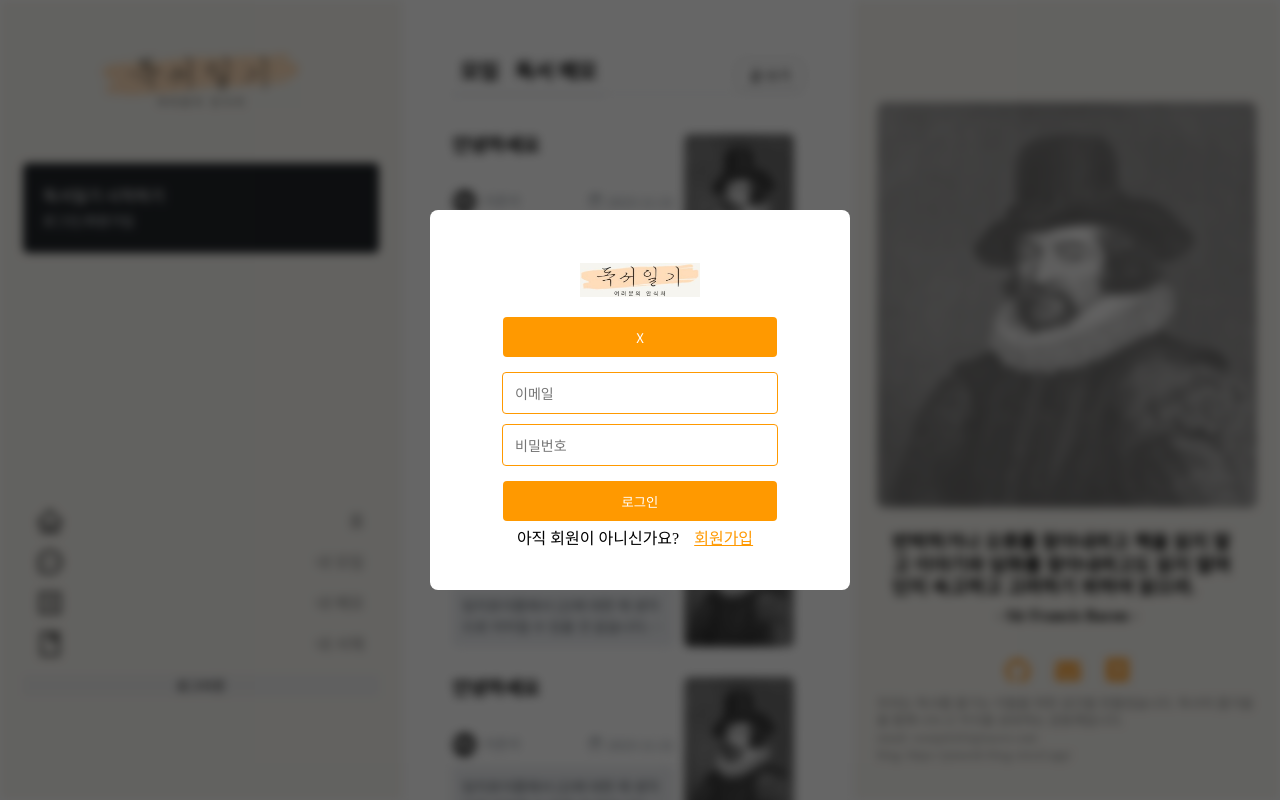
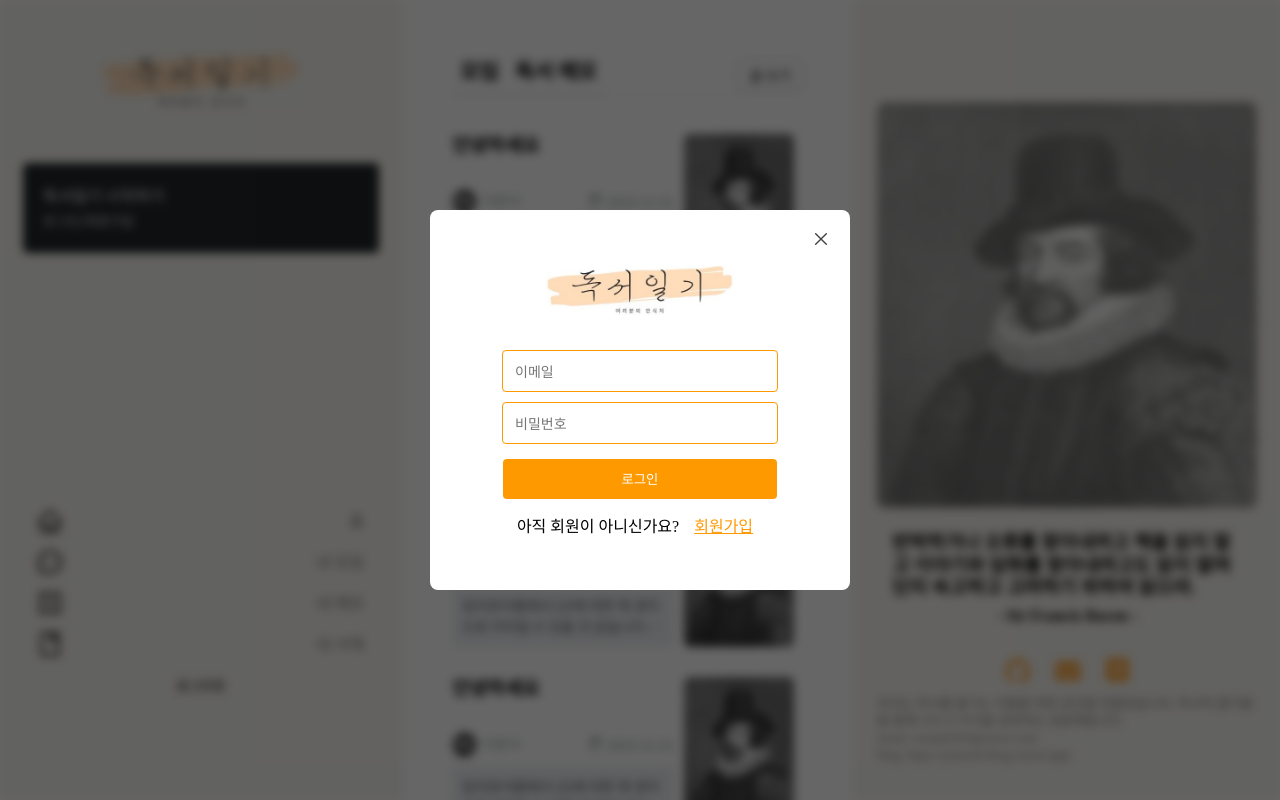
Before and after one commit to leeleeleeleejun/Book-Community, a React (Vite) app: page / in a window 1280 px wide. Shown: the top 800 px of the page. Built offline with nearby package versions, Linux system fonts and the light colour scheme.

Commit message:
Design: 로그인 모달창 UI 수정

```diff
--- /dev/null
+++ b/src/assets/CloseButton.tsx
@@ -0,0 +1,19 @@
+const CloseButton = () => {
+  return (
+    <svg
+      width="16px"
+      height="12"
+      xmlns="http://www.w3.org/2000/svg"
+      viewBox="0 0 12 12"
+    >
+      <path
+        fill="#3E4042"
+        fill-rule="evenodd"
+        d="M.203.203c.27-.27.708-.27.979 0L6 5.02 10.818.203c.27-.27.709-.27.98 0 .27.27.27.708 0 .979L6.978 6l4.818 4.818c.27.27.27.709 0 .98-.27.27-.709.27-.979 0L6 6.978l-4.818 4.818c-.27.27-.709.27-.98 0-.27-.27-.27-.709 0-.979L5.022 6 .203 1.182c-.27-.27-.27-.709 0-.98z"
+        clip-rule="evenodd"
+      ></path>
+    </svg>
+  );
+};
+
+export default CloseButton;
--- a/src/components/LeftSidebar/login/LoginModal.tsx
+++ b/src/components/LeftSidebar/login/LoginModal.tsx
@@ -1,15 +1,31 @@
 import { Link } from "react-router-dom";
 import { LoginButtonContainer, LoginModalBox } from "./LoginStyle";
+import Input from "@/components/common/Inpuet";
+import FormButton from "@/components/common/FormButton";
+import CloseButton from "@/assets/CloseButton";
 
-const LoginModal = () => {
+const LoginModal = ({
+  login,
+  setLogin,
+}: {
+  login: boolean;
+  setLogin: React.Dispatch<React.SetStateAction<boolean>>;
+}) => {
   return (
     <LoginButtonContainer>
       <LoginModalBox>
-        <img src="logo.jpg" />
-        <button>X</button>
-        <input placeholder="이메일" />
-        <input placeholder="비밀번호" />
-        <button>로그인</button>
+        <button
+          className="close"
+          onClick={() => {
+            setLogin(!login);
+          }}
+        >
+          <CloseButton />
+        </button>
+        <img src="logo_2.jpg" />
+        <Input placeholder="이메일" />
+        <Input placeholder="비밀번호" />
+        <FormButton>로그인</FormButton>
         <div>
           <p>아직 회원이 아니신가요?</p>
           <Link to={"/"}>회원가입</Link>
--- a/src/components/LeftSidebar/login/LoginStyle.tsx
+++ b/src/components/LeftSidebar/login/LoginStyle.tsx
@@ -42,37 +42,23 @@ export const LoginModalBox = styled.div`
   background-color: white;
   border-radius: 8px;
 
-  img {
-    width: 120px;
-    margin: 10px auto;
+  position: relative;
+
+  .close {
+    position: absolute;
+    top: 15px;
+    right: 15px;
+    font-size: var(--font-regular);
   }
 
-  input {
-    width: 250px;
-    height: 30px;
-    margin: 5px auto;
-    padding: 5px 12px;
-    border-radius: 4px;
-    border: 1px solid var(--color-main);
-    font-size: 14px;
-
-    &:focus {
-      outline: 3px solid var(--color-sub-2);
-    }
-  }
-
-  button {
-    width: 274px;
-    height: 40px;
-    margin: 10px auto;
-    border-radius: 4px;
-    background-color: var(--color-main);
-    color: white;
+  img {
+    width: 190px;
+    margin: 10px auto 30px;
   }
 
   div {
     display: flex;
-    margin: 0 auto;
+    margin: 10px auto;
   }
 
   p {
--- /dev/null
+++ b/src/components/common/FormButton.tsx
@@ -0,0 +1,11 @@
+import styled from "styled-components";
+
+const FormButton = styled.button`
+  width: 274px;
+  height: 40px;
+  margin: 10px auto;
+  border-radius: 4px;
+  background-color: var(--color-main);
+  color: white;
+`;
+export default FormButton;
--- /dev/null
+++ b/src/components/common/Inpuet.tsx
@@ -0,0 +1,17 @@
+import styled from "styled-components";
+
+const Input = styled.input`
+  width: 250px;
+  height: 30px;
+  margin: 5px auto;
+  padding: 5px 12px;
+  border-radius: 4px;
+  border: 1px solid var(--color-main);
+  font-size: 14px;
+
+  &:focus {
+    outline: 3px solid var(--color-sub-2);
+  }
+`;
+
+export default Input;
--- a/src/components/common/Layout/index.tsx
+++ b/src/components/common/Layout/index.tsx
@@ -13,7 +13,7 @@ const Layout = () => {
   const [login, setLogin] = useState<boolean>(true);
   return (
     <>
-      <LoginModal />
+      {login ? <LoginModal login={login} setLogin={setLogin} /> : null}
       <Container $login={login}>
         <LeftAside>
           <Logo alt="logo" src="logo.jpg" />
--- a/src/styles/GlobalStyle.ts
+++ b/src/styles/GlobalStyle.ts
@@ -57,6 +57,7 @@ table {
 button {
 	cursor: pointer;
 	border: none;
+	background: none;
 }
 
 :root {
```
